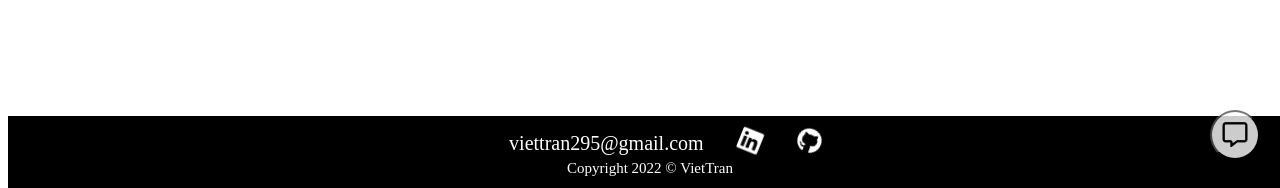
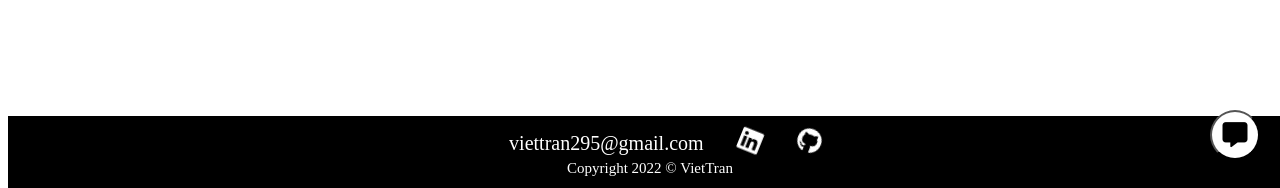
Before and after one commit to viettran295/vietapp, a Flask app: page / in a window 1280 px wide. Shown: the part 620-808 px from the top of the page. Run offline with Flask 2, Linux system fonts and the light colour scheme; some libraries are stand-ins or nearby versions.

```diff
--- a/dev/requirements.txt
+++ b/dev/requirements.txt
@@ -3,4 +3,3 @@ botbuilder-core
 asyncio
 aiohttp
 cookiecutter==1.7.0
-jyserver
--- a/dev/static/styling.css
+++ b/dev/static/styling.css
@@ -24,7 +24,6 @@
     width:50px;
     height: 50px;
     border-radius: 50%;
-    opacity: 0.8;
 }
 .chat-popup{
     display: none;
--- a/dev/templates/base.html
+++ b/dev/templates/base.html
@@ -22,12 +22,12 @@
     <!-- CHATBOT -->
     <button type="button" class="chat-btn">
         <span style="font-size: 25px;">
-            <i class="fa-regular fa-message"></i>
+            <i class="fa-solid fa-message"></i>
         </span>
     </button>
 
     <div class="chat-popup">
-        <iframe class="msg" src="https://webchat.botframework.com/embed/vietapp-bot?s=wL6Cd-5MT7E.GBugEMoOCMmzIu3rNAUDfvMX56ieyJEmLOXggrE26iA" style="height: 300px; width: 100%; background-color: blue; color: red;"></iframe>
+        <iframe src='https://webchat.botframework.com/embed/bot-vietapp?s=fgHw29aaJRk.3cD3J0miipXgOqu-ogXXVOxQ5pydaR4cR-orqfq_8o4'  style="height: 300px; width: 100%"></iframe>
     </div>
 
     <!-- FOOTER -->
```
